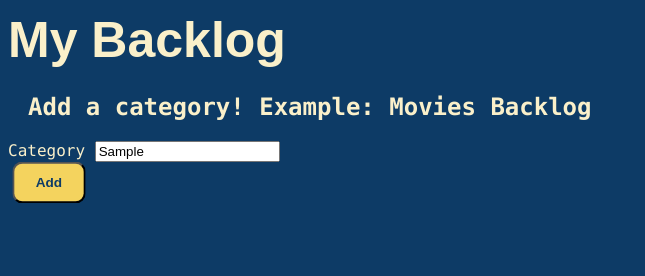
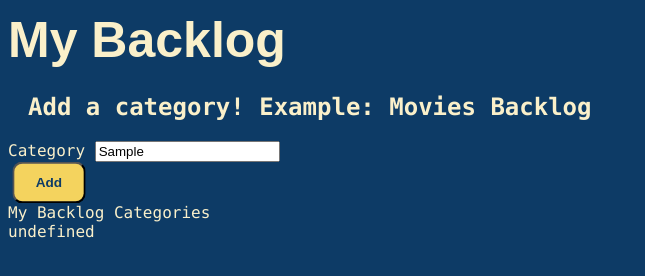
Before and after one commit to acoss22/myBacklog, a plain HTML site: page index.html in a window 1280 px wide. Both pictures are taken after typing "Sample" into the empty fields and a click on the button "Add". Shown: the whole page, without its empty margins (0-645 px from the left). Drawn offline with Linux system fonts and the light colour scheme.

Commit message:
feat: test

```diff
--- a/index.html
+++ b/index.html
@@ -21,6 +21,11 @@
       <button onclick="Add()">Add</button>
     </div>
 
+    <div>My Backlog Categories
+
+      <div id="category-item"></div>
+    </div>
+
     <script src="index.js"></script>
   </body>
 </html>
--- a/index.js
+++ b/index.js
@@ -1,5 +1,21 @@
+function Category(category, items ) {
+    category,
+    items
+}
 
 function Add(){
     var inputText = document.getElementById("category");
-    console.log(inputText.value);
+    console.log("inputText ", inputText.value);
+
+    const categ1 = new Category(inputText.value, []);
+    console.log(categ1.category);
+
+    document.getElementById("category-item").innerHTML = categ1.category;
+
+    var categs = new Category(categ1);
+
+    for(let i = 0; i<categs.length; i++) {
+        console.log(categs[i]);
+    }
+
 }
```
